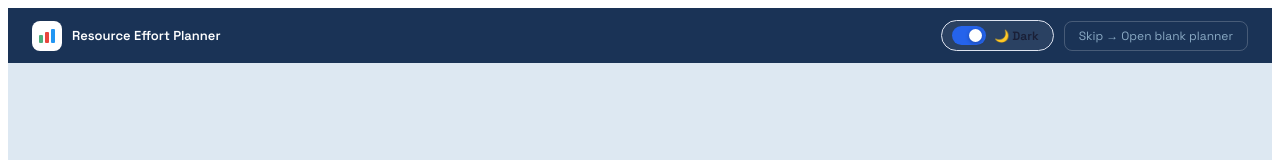
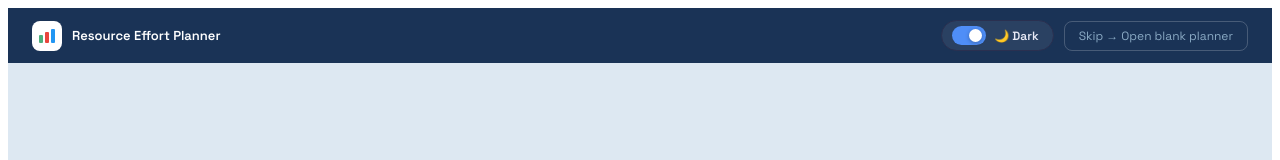
Before and after one commit to ajeethboaz/resource-planner-, a React (Vite) app: page / in a window 1280 px wide. Shown: the top 160 px of the page. Built offline with nearby package versions, Linux system fonts and the light colour scheme.

Commit message:
fix: toggle working, remove role suggester from planner

```diff
--- a/src/resource-planner.jsx
+++ b/src/resource-planner.jsx
@@ -731,7 +731,7 @@ Rules:
           <span style={{ color: "#fff", fontSize: 13, fontWeight: 600 }}>Resource Effort Planner</span>
         </div>
         <div style={{ display: "flex", alignItems: "center", gap: 10 }}>
-          <ThemeToggle dark={dark} setDark={setDark} C={IL}/>
+          <ThemeToggle dark={dark} setDark={setDark} C={THEMES[dark ? "dark" : "light"]}/>
           <button onClick={onSkip} style={{
             background: "transparent", border: "1px solid rgba(255,255,255,0.2)",
             borderRadius: 8, color: "#8aaac4", cursor: "pointer",
@@ -937,7 +937,6 @@ function PlannerPage({ roles, setRoles, numWeeks, setNumWeeks, loadedFromAI, pro
   const [showTable, setShowTable]         = useState(true);
   const [showEngine, setShowEngine]       = useState(true);
   const [showBreakdown, setShowBreakdown] = useState(true);
-  const [showSuggester, setShowSuggester] = useState(false);
   const [showCommentary, setShowCommentary] = useState(false);
   const [targetMargin, setTM]             = useState(30);
   const sym = SYMBOLS[currency];
@@ -1165,9 +1164,7 @@ function PlannerPage({ roles, setRoles, numWeeks, setNumWeeks, loadedFromAI, pro
           </div>
         )}
 
-        <SectionHeader label="AI TOOLS" open={showSuggester||showCommentary} onToggle={()=>{setShowSuggester(s=>!s);setShowCommentary(s=>!s);}} badge="Role Suggester · Margin Commentary" badgeColor={C.accent} C={C}/>
-        <SectionHeader label="SMART ROLE SUGGESTER" open={showSuggester} onToggle={()=>setShowSuggester(s=>!s)} C={C}/>
-        {showSuggester&&<RoleSuggester roles={roles} setRoles={setRoles} numWeeks={numWeeks} targetMargin={targetMargin} projectType={projectType} apiKey={apiKey} C={C}/>}
+        <SectionHeader label="AI TOOLS" open={showCommentary} onToggle={()=>setShowCommentary(s=>!s)} badge="Margin Commentary" badgeColor={C.accent} C={C}/>
         <SectionHeader label="AI MARGIN COMMENTARY" open={showCommentary} onToggle={()=>setShowCommentary(s=>!s)} C={C}/>
         {showCommentary&&<MarginCommentary roles={roles} stats={stats} totalCostUSD={totalCostUSD} totalRevenueUSD={totalRevenueUSD} overallMargin={overallMargin} targetMargin={targetMargin} sym={sym} currency={currency} apiKey={apiKey} C={C}/>}
       </div>
```
